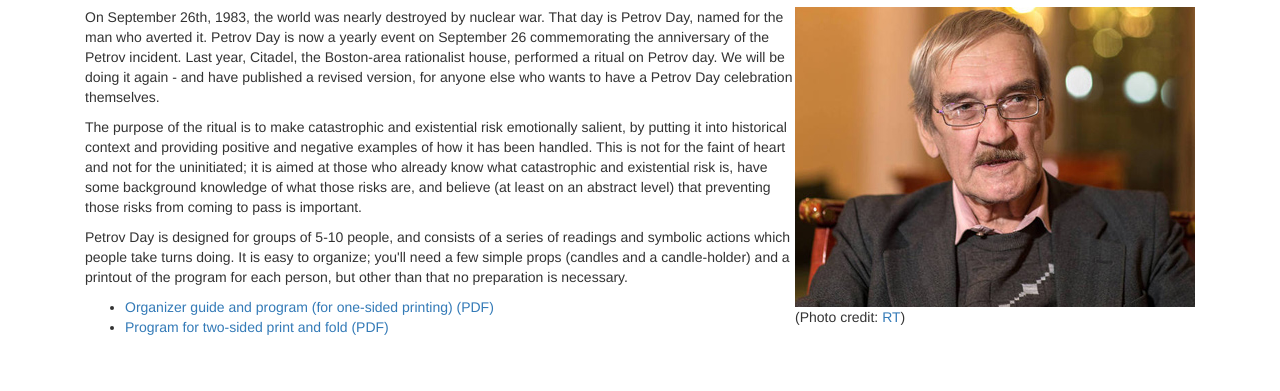
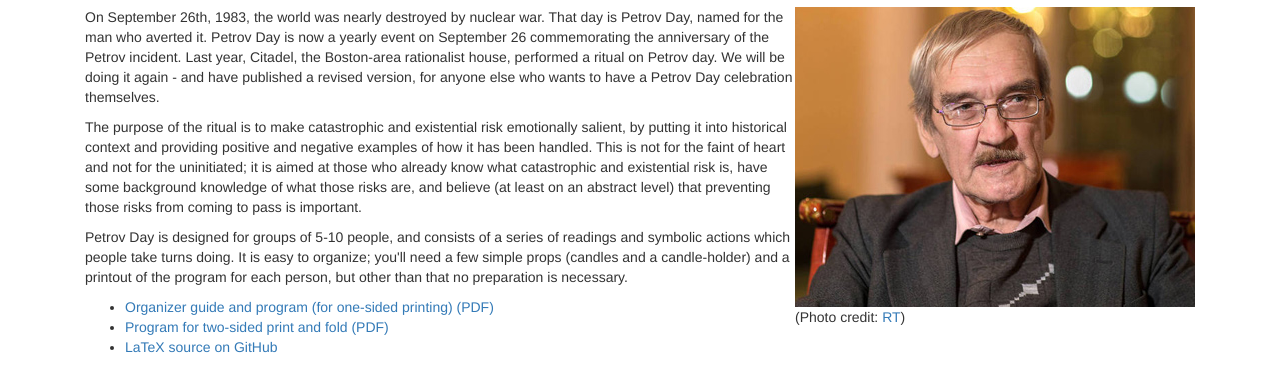
Before and after one commit to jimrandomh/PetrovDay, a plain HTML site: page web/index.html in a window 1280 px wide. Shown: the part 153-544 px from the top of the page. Drawn offline with nearby package versions, Linux system fonts and the light colour scheme.

Commit message:
Add link to GitHub LaTeX source

```diff
--- a/web/index.html
+++ b/web/index.html
@@ -64,6 +64,7 @@ necessary.</P>
 <ul>
 <li><a href="/downloads/PetrovDay-OrganizerGuide.pdf">Organizer guide and program (for one-sided printing) (PDF)</a></li>
 <li><a href="/downloads/PetrovDay-DoubleSidedBooklet.pdf">Program for two-sided print and fold (PDF)</a></li>
+<li><a href="https://www.github.com/jimrandomh/PetrovDay">LaTeX source on GitHub</a></li>
 </ul>
 
 	</div>
```
